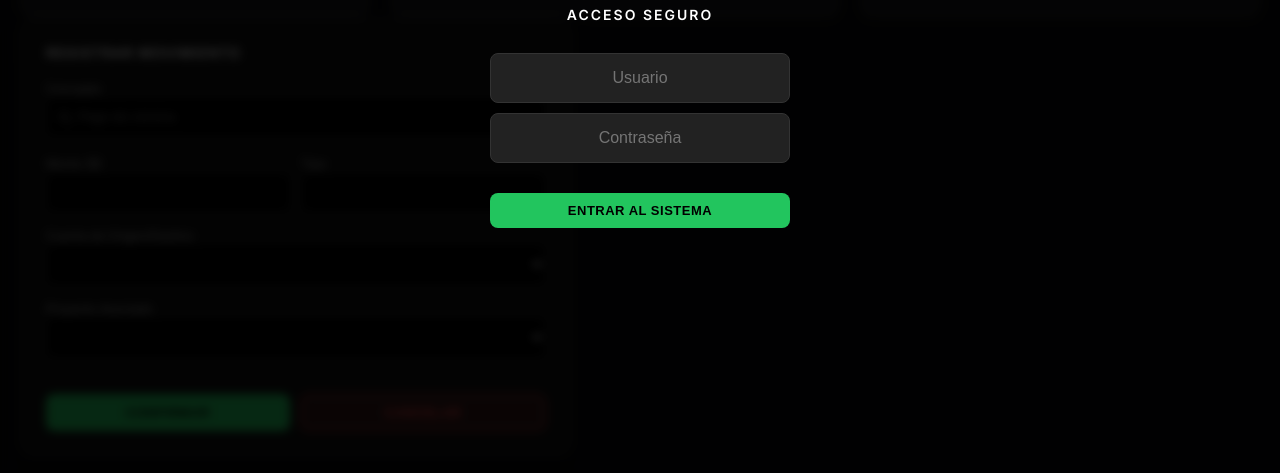
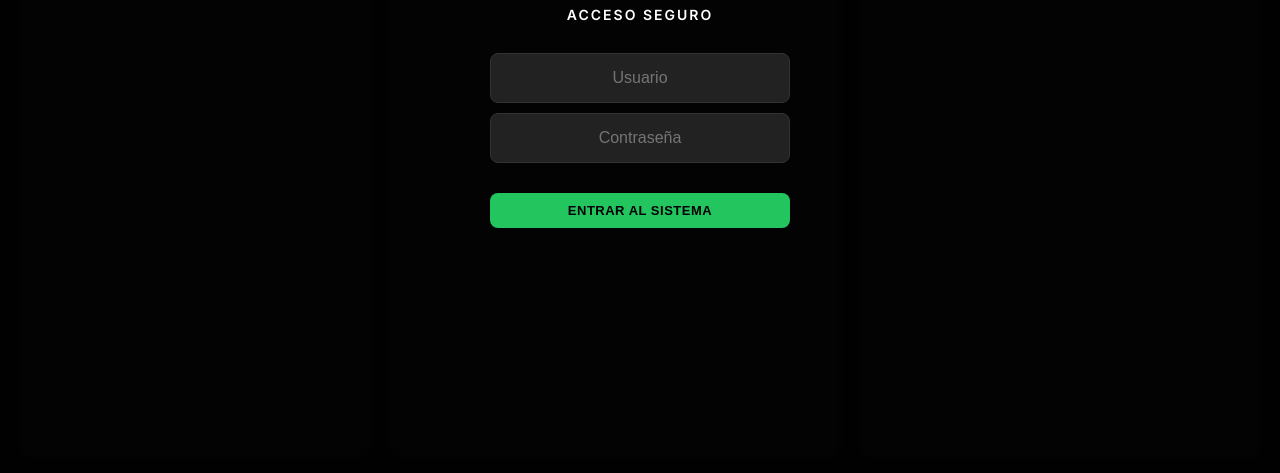
Before and after one commit to uri2203/erp-financiero, a website: page public/index.html in a window 1280 px wide. Shown: the part 323-796 px from the top of the page. Drawn offline with nearby package versions, Linux system fonts and the light colour scheme.

Commit message:
Update index.html

```diff
--- a/public/index.html
+++ b/public/index.html
@@ -12,13 +12,24 @@
     :root { --bg:#09090b; --card:#18181b; --text:#fafafa; --gray:#a1a1aa; --green:#22c55e; --red:#ef4444; --blue:#3b82f6; --yellow:#eab308; --border:#27272a; --cyan:#06b6d4; }
     body { background:var(--bg); color:var(--text); font-family:'Inter',sans-serif; margin:0; padding:20px; height:100vh; box-sizing:border-box; display:flex; flex-direction:column; overflow:hidden; }
 
-    /* MODALS */
-    #login-overlay, #admin-overlay, #reporte-overlay, #proyecto-overlay, #traspaso-overlay { position:fixed; top:0; left:0; width:100%; height:100%; background:rgba(0,0,0,0.8); backdrop-filter:blur(5px); z-index:9999; display:flex; flex-direction:column; justify-content:center; align-items:center; }
-    #admin-overlay, #reporte-overlay, #proyecto-overlay, #traspaso-overlay { display:none; }
+    /* MODALS - CORREGIDO: CENTRADO ABSOLUTO */
+    #login-overlay, #admin-overlay, #reporte-overlay, #proyecto-overlay, #traspaso-overlay, #modal {
+        position:fixed;
+        top:0; left:0;
+        width:100vw; height:100vh;
+        background:rgba(0,0,0,0.85);
+        backdrop-filter:blur(5px);
+        z-index:99999;
+        display:none; /* Oculto por defecto */
+        justify-content:center;
+        align-items:center;
+    }
 
+    /* CAJAS DE MODAL */
     .login-box { width:300px; text-align:center; }
-    .admin-box, .reporte-box, .proyecto-box, .modal-box { width:95%; max-width:900px; height:auto; max-height:85vh; background:#111; border:1px solid #333; border-radius:15px; padding:25px; display:flex; flex-direction:column; overflow-y:auto; box-shadow: 0 20px 25px -5px rgba(0, 0, 0, 0.5); }
-    .proyecto-box, .modal-box { max-width:500px; }
+    .admin-box, .reporte-box, .proyecto-box, .modal-box { width:95%; max-width:600px; background:#111; border:1px solid #333; border-radius:15px; padding:25px; display:flex; flex-direction:column; max-height:90vh; overflow-y:auto; box-shadow: 0 20px 50px rgba(0,0,0,0.5); }
+    .reporte-box { max-width:900px; }
+
     .login-input { width:100%; padding:15px; background:#222; border:1px solid #333; color:#fff; margin-bottom:10px; border-radius:8px; font-size:16px; text-align:center; outline:none; transition:0.3s; }
     .login-input:focus { border-color:var(--green); }
 
@@ -34,6 +45,7 @@
     /* BOTONES */
     .btn { border:none; padding:10px 16px; border-radius:8px; cursor:pointer; font-weight:600; font-size:13px; display:flex; justify-content:center; align-items:center; gap:8px; transition:0.2s; text-transform:uppercase; letter-spacing:0.5px; }
     .btn:hover { transform:translateY(-1px); filter:brightness(1.1); }
+    .btn:active { transform:translateY(1px); }
     .btn-green { background:var(--green); color:#000; }
     .btn-red { background:rgba(239, 68, 68, 0.15); color:var(--red); border:1px solid var(--red); }
     .btn-blue { background:rgba(59, 130, 246, 0.15); color:var(--blue); border:1px solid var(--blue); }
@@ -92,9 +104,8 @@
     </table>
 </div>
 
-<div id="login-overlay">
-    <div style="font-size:50px; margin-bottom:20px;">🛡️</div>
-    <div class="login-box">
+<div id="login-overlay" style="display:flex;"> <div class="login-box">
+        <div style="font-size:50px; margin-bottom:20px;">🛡️</div>
         <h2 style="border:none; color:#fff; letter-spacing:2px; margin-bottom:30px;">ACCESO SEGURO</h2>
         <input type="text" id="user" class="login-input" placeholder="Usuario">
         <input type="password" id="pass" class="login-input" placeholder="Contraseña">
@@ -139,18 +150,11 @@
         <h2 style="color:#fff; border:none; margin-bottom:20px;">Transferencia entre Cuentas</h2>
         <label style="font-size:12px; color:#aaa;">Monto a transferir ($)</label>
         <input type="number" id="trasMonto" placeholder="0.00">
-
-        <label style="font-size:12px; color:#aaa;">Cuenta Origen (Sale dinero)</label>
-        <select id="trasOrigen"></select>
-
-        <label style="font-size:12px; color:#aaa;">Cuenta Destino (Entra dinero)</label>
-        <select id="trasDestino"></select>
-
-        <label style="font-size:12px; color:#aaa;">Nota / Referencia</label>
-        <input type="text" id="trasDesc" placeholder="Ej. Depósito de ganancias ML">
-
+        <label style="font-size:12px; color:#aaa;">Cuenta Origen (Sale dinero)</label><select id="trasOrigen"></select>
+        <label style="font-size:12px; color:#aaa;">Cuenta Destino (Entra dinero)</label><select id="trasDestino"></select>
+        <label style="font-size:12px; color:#aaa;">Nota / Referencia</label><input type="text" id="trasDesc" placeholder="Ej. Depósito de ganancias ML">
         <div class="form-row" style="margin-top:20px;">
-            <button class="btn btn-cyan" style="flex:1" onclick="ejecutarTraspaso()">CONFIRMAR TRASPASO</button>
+            <button class="btn btn-cyan" style="flex:1" onclick="ejecutarTraspaso()">CONFIRMAR</button>
             <button class="btn btn-red" style="flex:1" onclick="$('traspaso-overlay').style.display='none'">CANCELAR</button>
         </div>
     </div>
@@ -176,13 +180,26 @@
     </div>
 </div>
 
+<div id="modal">
+    <div class="modal-box">
+        <h2 id="modalTitle" style="color:var(--text); border:none; margin-bottom:20px;">Registrar Movimiento</h2>
+        <label style="font-size:12px; color:#aaa;">Concepto</label><input type="text" id="desc" placeholder="Ej. Pago de nómina">
+        <div class="form-row"><div style="flex:1"><label style="font-size:12px; color:#aaa;">Monto ($)</label><input type="number" id="monto"></div><div style="flex:1"><label style="font-size:12px; color:#aaa;">Tipo</label><input type="text" id="tipoTxt" readonly style="color:#888;"></div></div>
+        <div id="divReembolso" class="checkbox-wrapper" style="display:none;"><input type="checkbox" id="chkReembolso" style="width:auto; margin:0;"><label for="chkReembolso" style="color:var(--yellow); font-size:12px; margin:0;">⚠️ Pendiente de Reembolso</label></div>
+        <label style="font-size:12px; color:#aaa;">Cuenta de Origen/Destino</label><select id="selCuenta"></select>
+        <label style="font-size:12px; color:#aaa;">Proyecto Asociado</label><select id="selActivo"></select>
+        <div class="form-row" style="margin-top:20px;"><button class="btn btn-green" style="flex:1" onclick="guardarMovimiento()">CONFIRMAR</button><button class="btn btn-red" style="flex:1" onclick="closeModal()">CANCELAR</button></div>
+    </div>
+</div>
+
 <div class="top-bar">
     <div>
         <div style="font-size:11px; color:var(--gray); font-weight:600; letter-spacing:1px;">PATRIMONIO TOTAL</div>
         <div class="big-number" id="totalPatrimonio">---</div>
     </div>
     <div style="display:flex; gap:10px;">
-        <button class="btn btn-cyan" onclick="abrirTraspaso()">⇄ TRASPASO</button> <button class="btn btn-gold" id="btnReportes" style="display:none;" onclick="abrirReportes()">📊 REPORTES</button>
+        <button class="btn btn-cyan" onclick="abrirTraspaso()">⇄ TRASPASO</button>
+        <button class="btn btn-gold" id="btnReportes" style="display:none;" onclick="abrirReportes()">📊 REPORTES</button>
         <button class="btn btn-blue" id="btnAdmin" style="display:none;" onclick="abrirAdmin()">⚙️ PERSONAL</button>
         <button class="btn btn-green" onclick="openModal('ingreso')">⬆ INGRESAR</button>
         <button class="btn btn-red" onclick="openModal('gasto')">⬇ GASTAR</button>
@@ -205,18 +222,6 @@
     <div class="card">
         <div class="card-header"><h2>📝 Últimos Movimientos</h2></div>
         <ul id="listMovs"></ul>
-    </div>
-</div>
-
-<div id="modal">
-    <div class="modal-box">
-        <h2 id="modalTitle" style="color:var(--text); border:none; margin-bottom:20px;">Registrar Movimiento</h2>
-        <label style="font-size:12px; color:#aaa;">Concepto</label><input type="text" id="desc" placeholder="Ej. Pago de nómina">
-        <div class="form-row"><div style="flex:1"><label style="font-size:12px; color:#aaa;">Monto ($)</label><input type="number" id="monto"></div><div style="flex:1"><label style="font-size:12px; color:#aaa;">Tipo</label><input type="text" id="tipoTxt" readonly style="color:#888;"></div></div>
-        <div id="divReembolso" class="checkbox-wrapper" style="display:none;"><input type="checkbox" id="chkReembolso" style="width:auto; margin:0;"><label for="chkReembolso" style="color:var(--yellow); font-size:12px; margin:0;">⚠️ Pendiente de Reembolso</label></div>
-        <label style="font-size:12px; color:#aaa;">Cuenta de Origen/Destino</label><select id="selCuenta"></select>
-        <label style="font-size:12px; color:#aaa;">Proyecto Asociado</label><select id="selActivo"></select>
-        <div class="form-row" style="margin-top:20px;"><button class="btn btn-green" style="flex:1" onclick="guardarMovimiento()">CONFIRMAR</button><button class="btn btn-red" style="flex:1" onclick="closeModal()">CANCELAR</button></div>
     </div>
 </div>
 
@@ -254,7 +259,7 @@ function renderAll() {
     updateChart(); populateSelects();
 }
 
-// LOGICA TRASPASOS (NUEVA)
+// LOGICA TRASPASOS
 function abrirTraspaso() {
     $('traspaso-overlay').style.display = 'flex';
     const opts = DATA.cuentas.map(c => `<option value="${c._id}">${c.nombre} ($${c.saldo})</option>`).join('');
```
